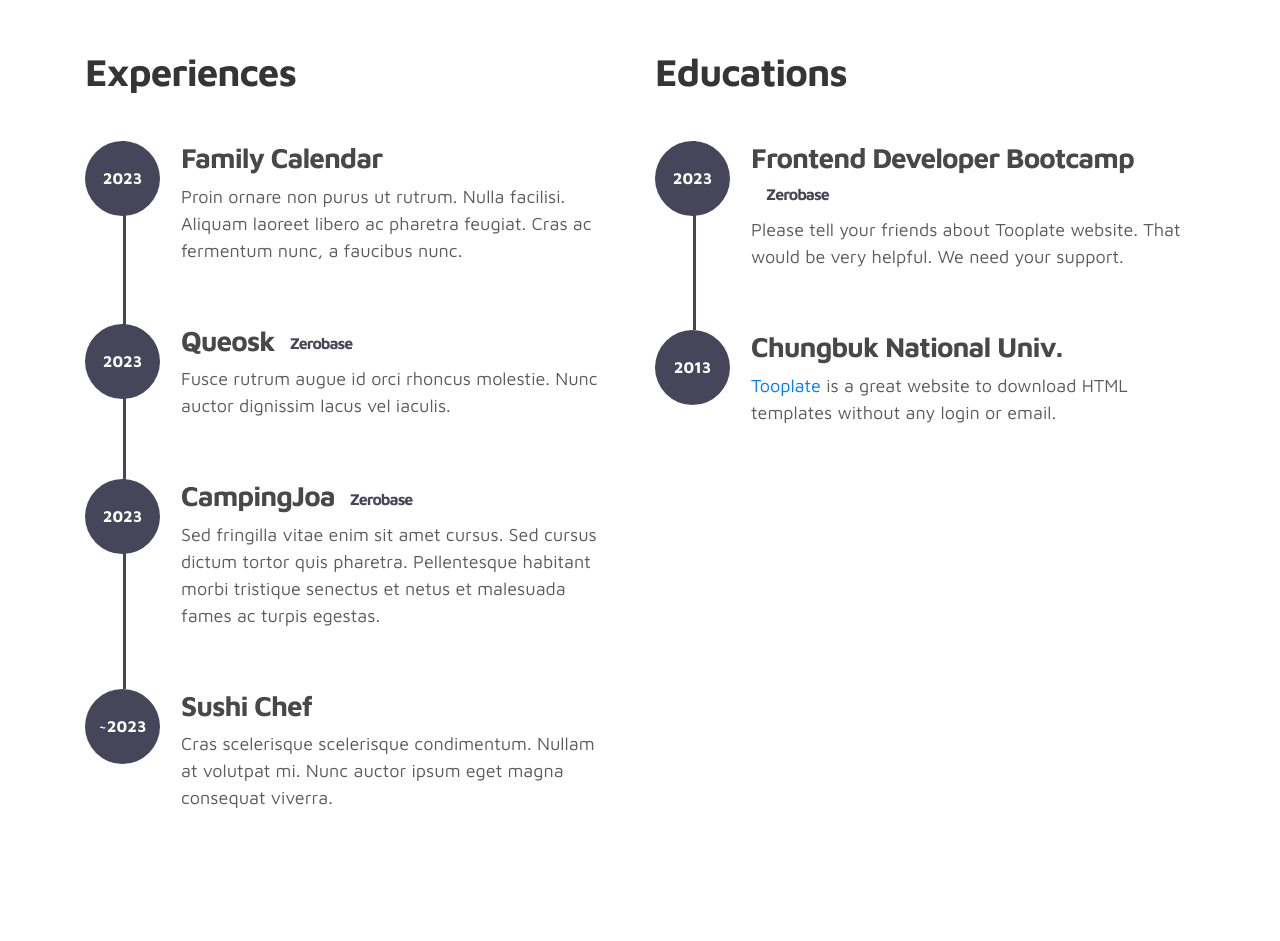
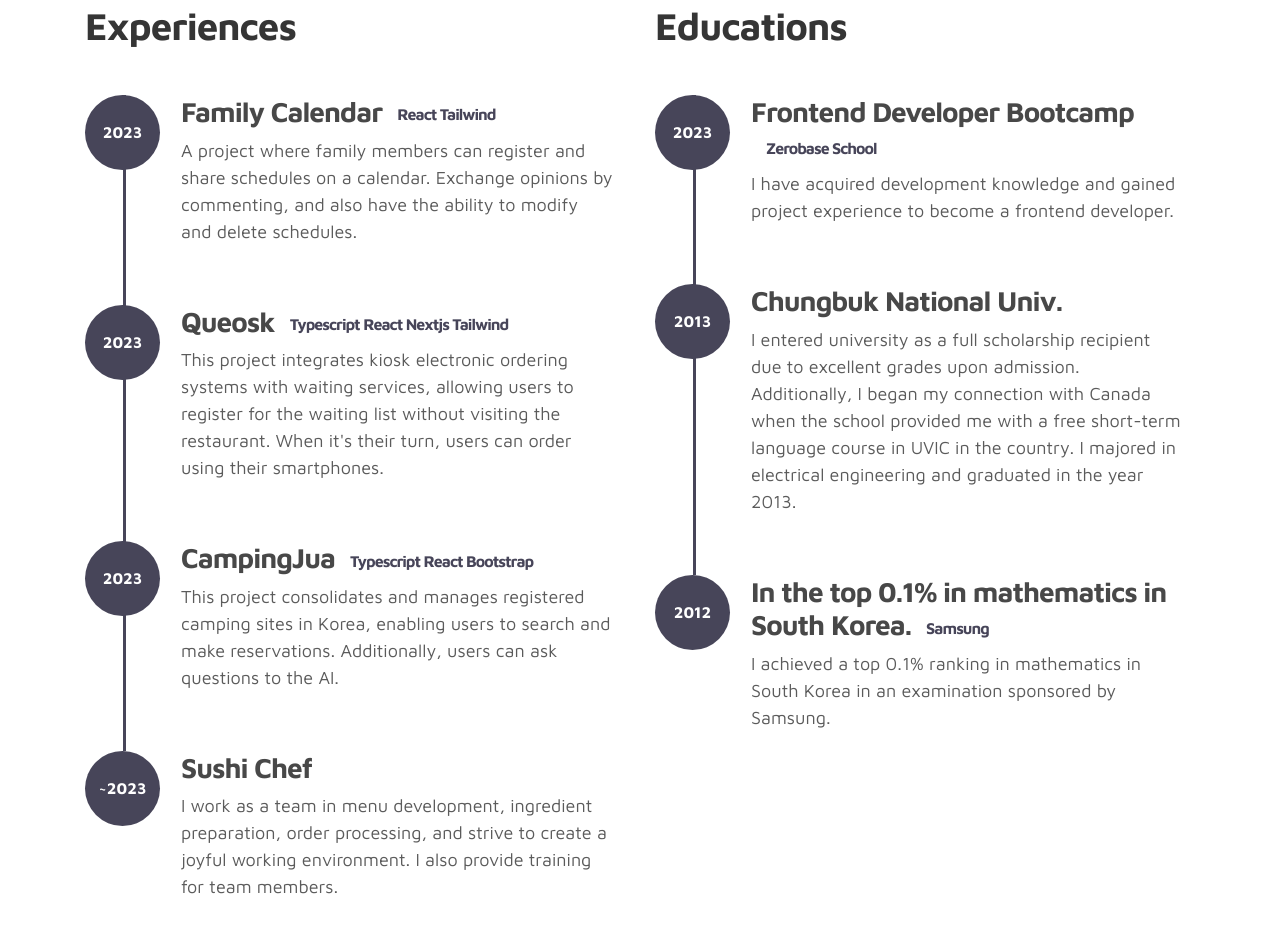
Before and after one commit to hwchoe86/hwchoe86.github.io, a plain HTML site: page index.html in a window 1280 px wide. Shown: the part 1596-2537 px from the top of the page. Drawn offline with Linux system fonts and the light colour scheme.

Commit message:
experiences and educations

```diff
--- a/index.html
+++ b/index.html
@@ -90,7 +90,7 @@
                 <div class="row">
                   <div class="col-lg-11 text-center mx-auto col-12">
                       <div class="col-lg-8 mx-auto">
-                        <h2>Things I have designed for digital media agencies</h2>
+                        <h2>Projects I've participated in</h2>
                       </div>
                       <div class="owl-carousel owl-theme">
                         <div class="item">
@@ -135,8 +135,8 @@
                                   <span>2023</span>
                              </div>
                              <div class="timeline-info">
-                                  <h3><span>Family Calendar</span></h3>
-                                  <p>Proin ornare non purus ut rutrum. Nulla facilisi. Aliquam laoreet libero ac pharetra feugiat. Cras ac fermentum nunc, a faucibus nunc.</p>
+                                  <h3><span>Family Calendar</span><small>React Tailwind</small></h3>
+                                  <p>A project where family members can register and share schedules on a calendar. Exchange opinions by commenting, and also have the ability to modify and delete schedules.</p>
                              </div>
                         </div>
                         <div class="timeline-wrapper">
@@ -144,8 +144,8 @@
                                 <span>2023</span>
                             </div>
                             <div class="timeline-info">
-                                <h3><span>Queosk</span><small>Zerobase</small></h3>
-                                <p>Fusce rutrum augue id orci rhoncus molestie. Nunc auctor dignissim lacus vel iaculis.</p>
+                                <h3><span>Queosk</span><small>Typescript React Nextjs Tailwind</small></h3>
+                                <p>This project integrates kiosk electronic ordering systems with waiting services, allowing users to register for the waiting list without visiting the restaurant. When it's their turn, users can order using their smartphones.</p>
                             </div>
                         </div>
                         <div class="timeline-wrapper">
@@ -153,8 +153,8 @@
                                 <span>2023</span>
                             </div>
                             <div class="timeline-info">
-                                <h3><span>CampingJoa<small>Zerobase</small></h3>
-                                <p>Sed fringilla vitae enim sit amet cursus. Sed cursus dictum tortor quis pharetra. Pellentesque habitant morbi tristique senectus et netus et malesuada fames ac turpis egestas.</p>
+                                <h3><span>CampingJua<small>Typescript React Bootstrap</small></h3>
+                                <p>This project consolidates and manages registered camping sites in Korea, enabling users to search and make reservations. Additionally, users can ask questions to the AI.</p>
                             </div>
                         </div>
 
@@ -164,7 +164,7 @@
                             </div>
                             <div class="timeline-info">
                                 <h3><span>Sushi Chef</h3>
-                                <p>Cras scelerisque scelerisque condimentum. Nullam at volutpat mi. Nunc auctor ipsum eget magna consequat viverra.</p>
+                                <p>I work as a team in menu development, ingredient preparation, order processing, and strive to create a joyful working environment. I also provide training for team members.</p>
                             </div>
                         </div>
 
@@ -179,8 +179,8 @@
                                   <span>2023</span>
                              </div>
                              <div class="timeline-info">
-                                  <h3><span>Frontend Developer Bootcamp</span><small>Zerobase</small></h3>
-                                  <p>Please tell your friends about Tooplate website. That would be very helpful. We need your support.</p>
+                                  <h3><span>Frontend Developer Bootcamp</span><small>Zerobase School</small></h3>
+                                  <p>I have acquired development knowledge and gained project experience to become a frontend developer.</p>
                              </div>
                         </div>
                         <div class="timeline-wrapper">
@@ -189,7 +189,16 @@
                             </div>
                             <div class="timeline-info">
                                 <h3><span>Chungbuk National Univ.</span></h3>
-                                <p><a rel="nofollow" href="https://www.facebook.com/tooplate">Tooplate</a> is a great website to download HTML templates without any login or email.</p>
+                                <p>I entered university as a full scholarship recipient due to excellent grades upon admission. Additionally, I began my connection with Canada when the school provided me with a free short-term language course in UVIC in the country. I majored in electrical engineering and graduated in the year 2013.</p>
+                            </div>
+                        </div>
+                        <div class="timeline-wrapper">
+                            <div class="timeline-yr">
+                                <span>2012</span>
+                            </div>
+                            <div class="timeline-info">
+                                <h3><span>In the top 0.1% in mathematics in South Korea.</span><small>Samsung</small></h3>
+                                <p>I achieved a top 0.1% ranking in mathematics in South Korea in an examination sponsored by Samsung.</p>
                             </div>
                         </div>
                     </div>
```
